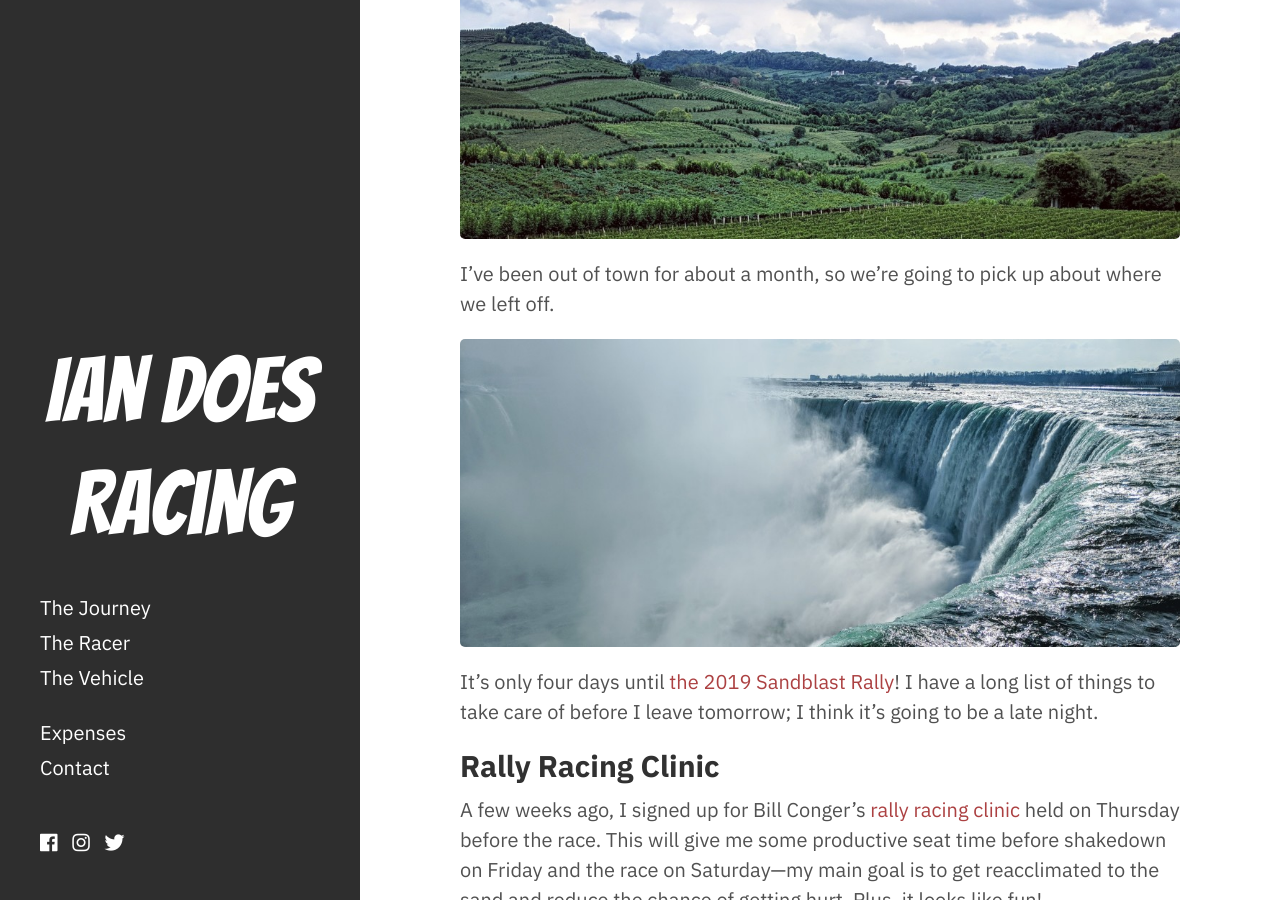
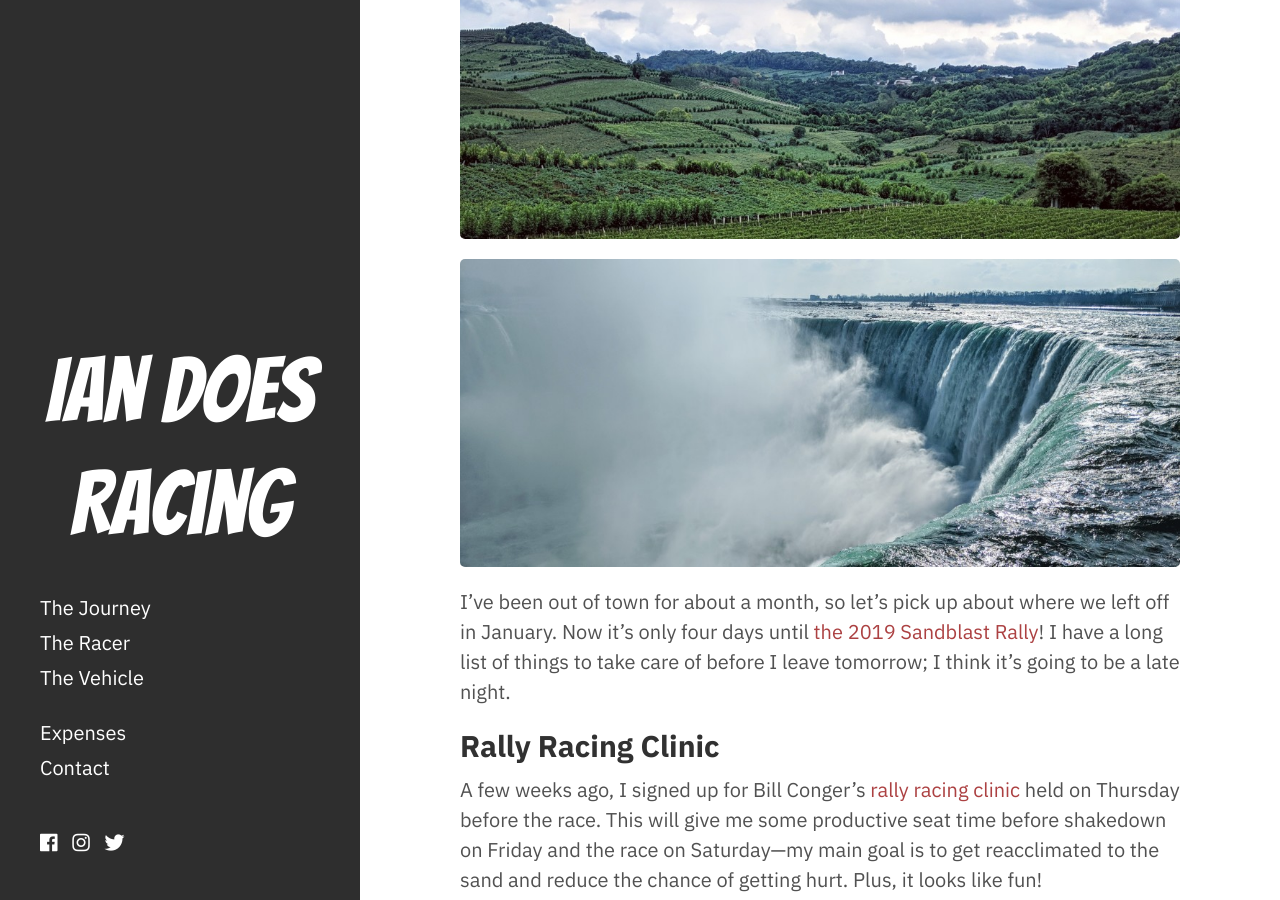
Before and after one commit to icooper/iandoesracing, a Jekyll site: the page built from _posts/2019-02-26-t-minus-4-days.md, in a window 1280 px wide and 900 px high, scrolled down 199 px. Built offline with Jekyll 4.4.1, drawn with Linux system fonts in a browser that asks for light colours; nearby versions of some CDN libraries.

Commit message:
rearranged paragraphs

```diff
--- a/_posts/2019-02-26-t-minus-4-days.md
+++ b/_posts/2019-02-26-t-minus-4-days.md
@@ -6,11 +6,9 @@ date: 2019-02-26
 
 [![Vineyards of Casa Valduga in Bento Gonçalves, Brazil](/assets/img/brazilvineyards.jpg "Vineyards of Casa Valduga in Bento Gonçalves, Brazil")](http://www.casavalduga.com.br/)
 
-I've been out of town for about a month, so we're going to pick up about where we left off.
-
 ![Horseshoe Falls in Niagara Falls, Ontario](/assets/img/horseshoefalls.jpg "Horseshoe Falls in Niagara Falls, Ontario")
 
-It's only four days until [the 2019 Sandblast Rally](https://www.sandblastrally.com/)! I have a long list of things to take care of before I leave tomorrow; I think it's going to be a late night.
+I've been out of town for about a month, so let's pick up about where we left off in January. Now it's only four days until [the 2019 Sandblast Rally](https://www.sandblastrally.com/)! I have a long list of things to take care of before I leave tomorrow; I think it's going to be a late night.
 
 ## Rally Racing Clinic
 
```
